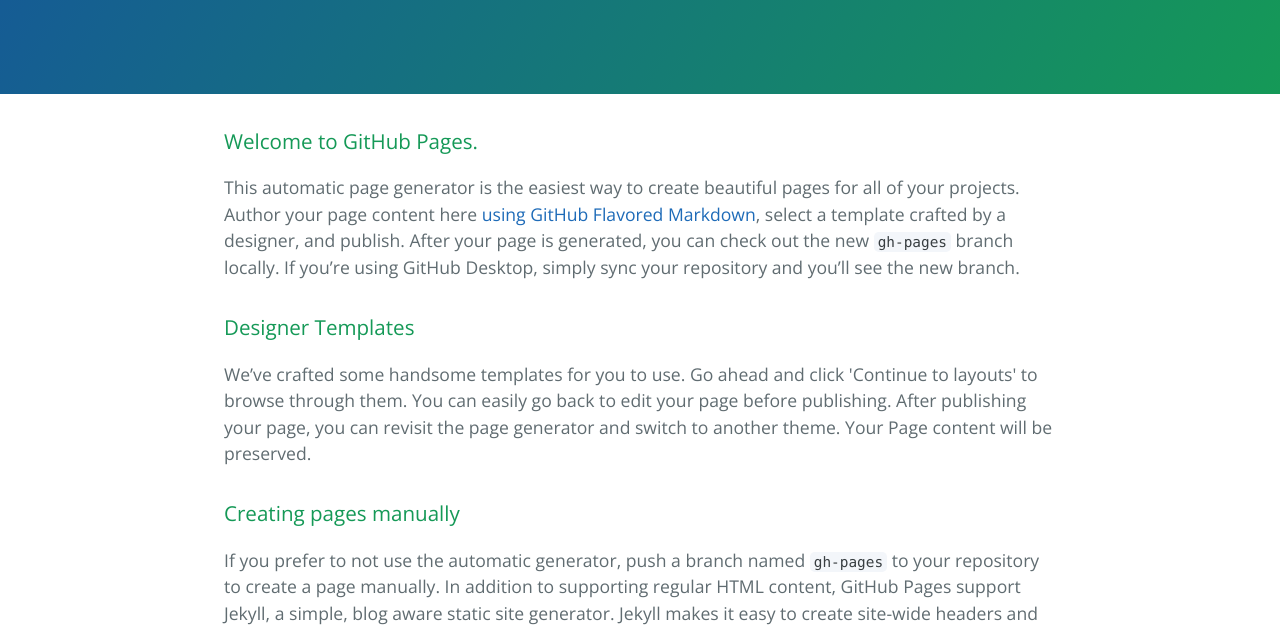
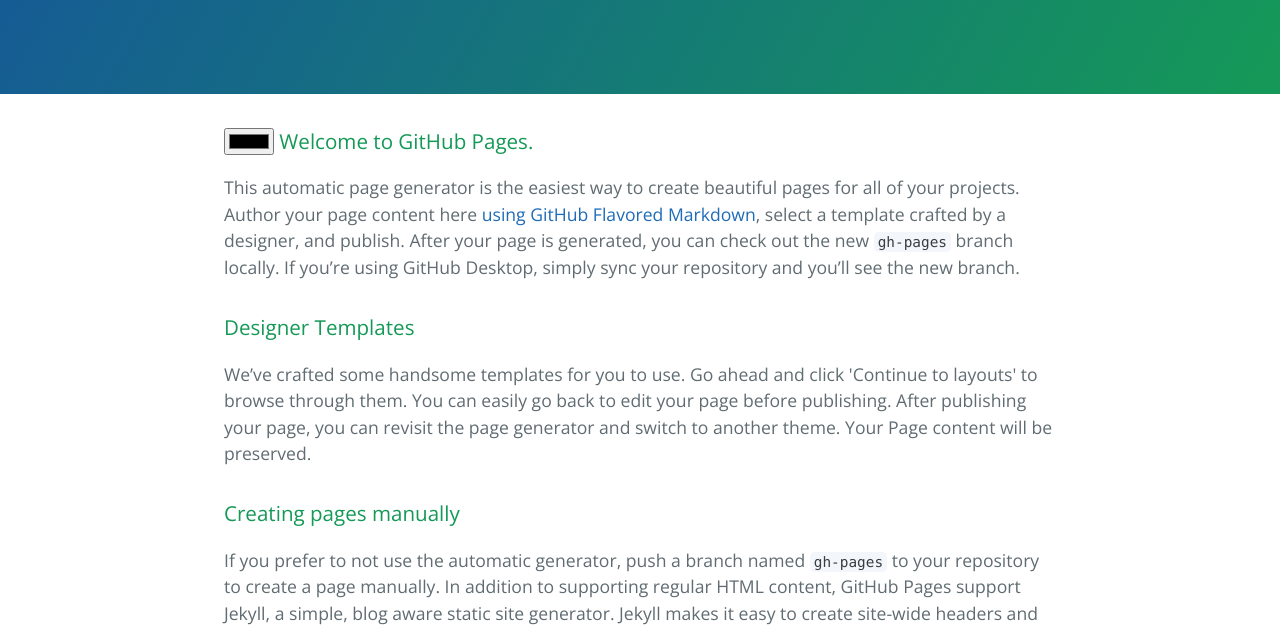
Before and after one commit to Benjamin-Choi/benjamin-choi.github.com, a plain HTML site: page index.html in a window 1280 px wide. Shown: the part 176-803 px from the top of the page. Drawn offline with nearby package versions, Linux system fonts and the light colour scheme.

Commit message:
Update index.html
test

```diff
--- a/index.html
+++ b/index.html
@@ -17,6 +17,7 @@
 
     <section class="main-content">
       <h3>
+        <input type="color" />
 <a id="welcome-to-github-pages" class="anchor" href="#welcome-to-github-pages" aria-hidden="true"><span class="octicon octicon-link"></span></a>Welcome to GitHub Pages.</h3>
 
 <p>This automatic page generator is the easiest way to create beautiful pages for all of your projects. Author your page content here <a href="https://guides.github.com/features/mastering-markdown/">using GitHub Flavored Markdown</a>, select a template crafted by a designer, and publish. After your page is generated, you can check out the new <code>gh-pages</code> branch locally. If you’re using GitHub Desktop, simply sync your repository and you’ll see the new branch.</p>
```
